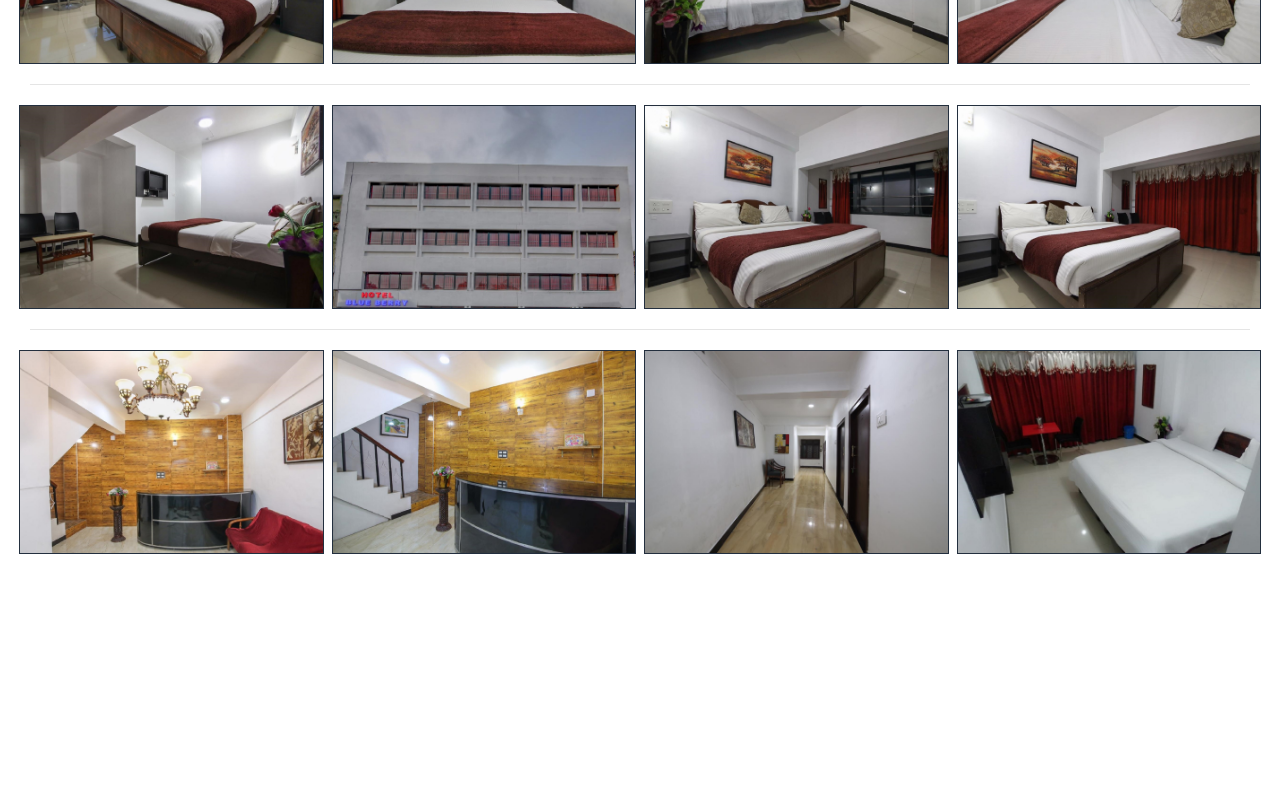
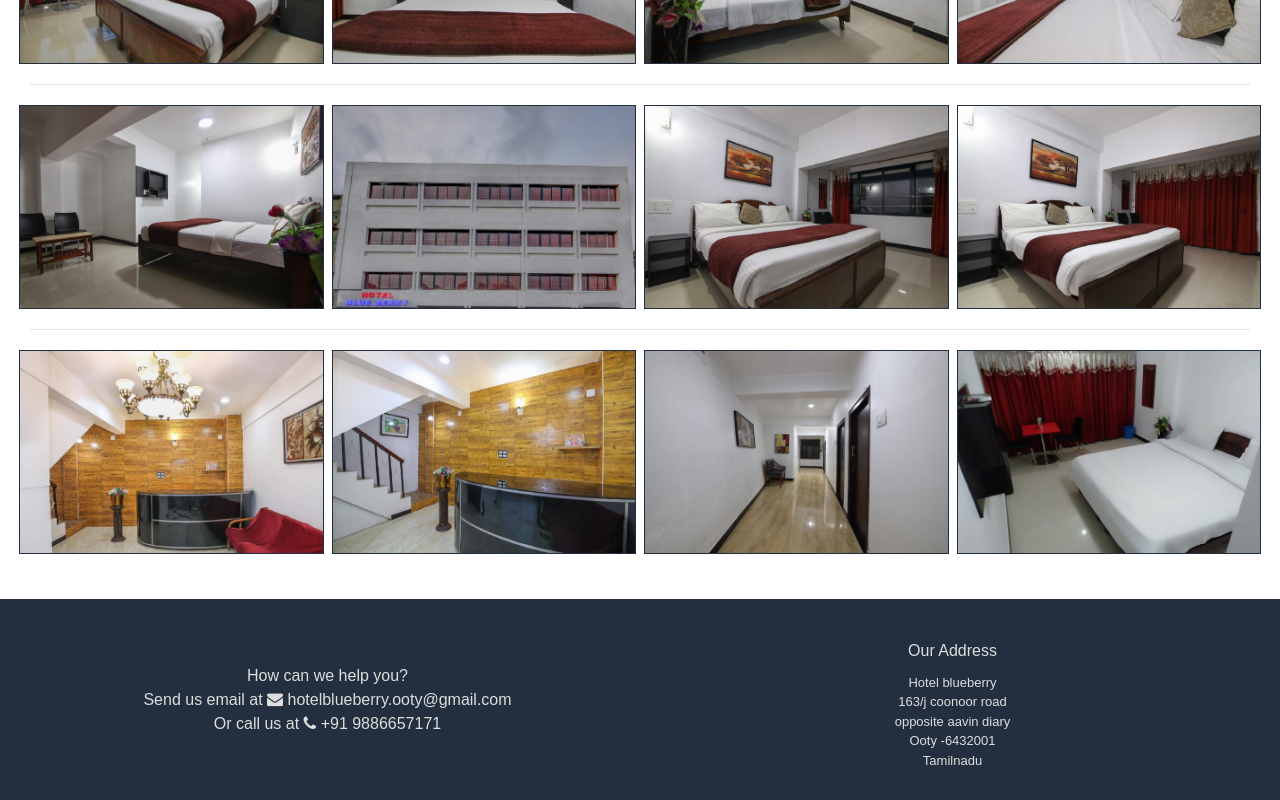
Before and after one commit to Jeeva0104/ReactDocker, a React app: page /gallery in a window 1280 px wide. Shown: the part 353-1153 px from the top of the page. Before the commit the page ends 952 px from the top, so only its background shows below. Built offline with nearby package versions, Linux system fonts and the light colour scheme.

Commit message:
contact us in gallery

```diff
--- a/src/js/container/dashboard/Headerpage.js
+++ b/src/js/container/dashboard/Headerpage.js
@@ -29,9 +29,10 @@ export default class HeaderPage extends Component {
                     {...{ ...this.props, scrollToPackage, scrollTocontact }}
                 />
                 <Route path='/gallery' component={Gallery} />
-                <Route  exact path='/' component={CarouselComponent}/>
-                <Route  exact path='/' render={()=><Packages {...{ packageRef }} />}/>
-                <Route  exact path='/' render={()=><Contacts {...{ contactRef }} />}/>
+                <Route exact path='/' component={CarouselComponent} />
+                <Route exact path='/' render={() => <Packages {...{ packageRef }} />} />
+                <Route exact path='/' render={() => <Contacts {...{ contactRef }} />} />
+                <Route exact path='/gallery' render={() => <Contacts {...{ contactRef }} />} />
                 {/* <Redirect exact to='/dashboard' /> */}
             </div>
         )
```
